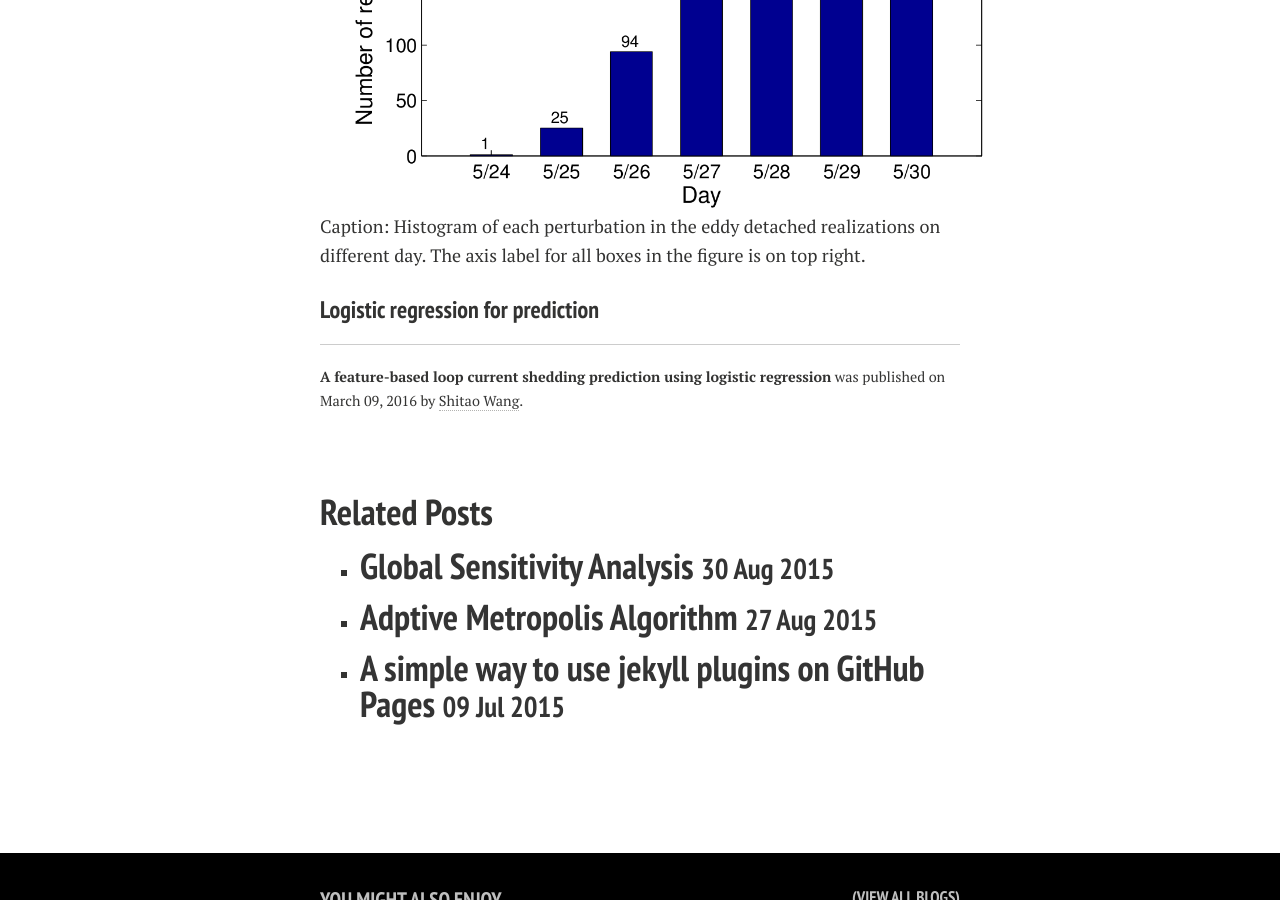
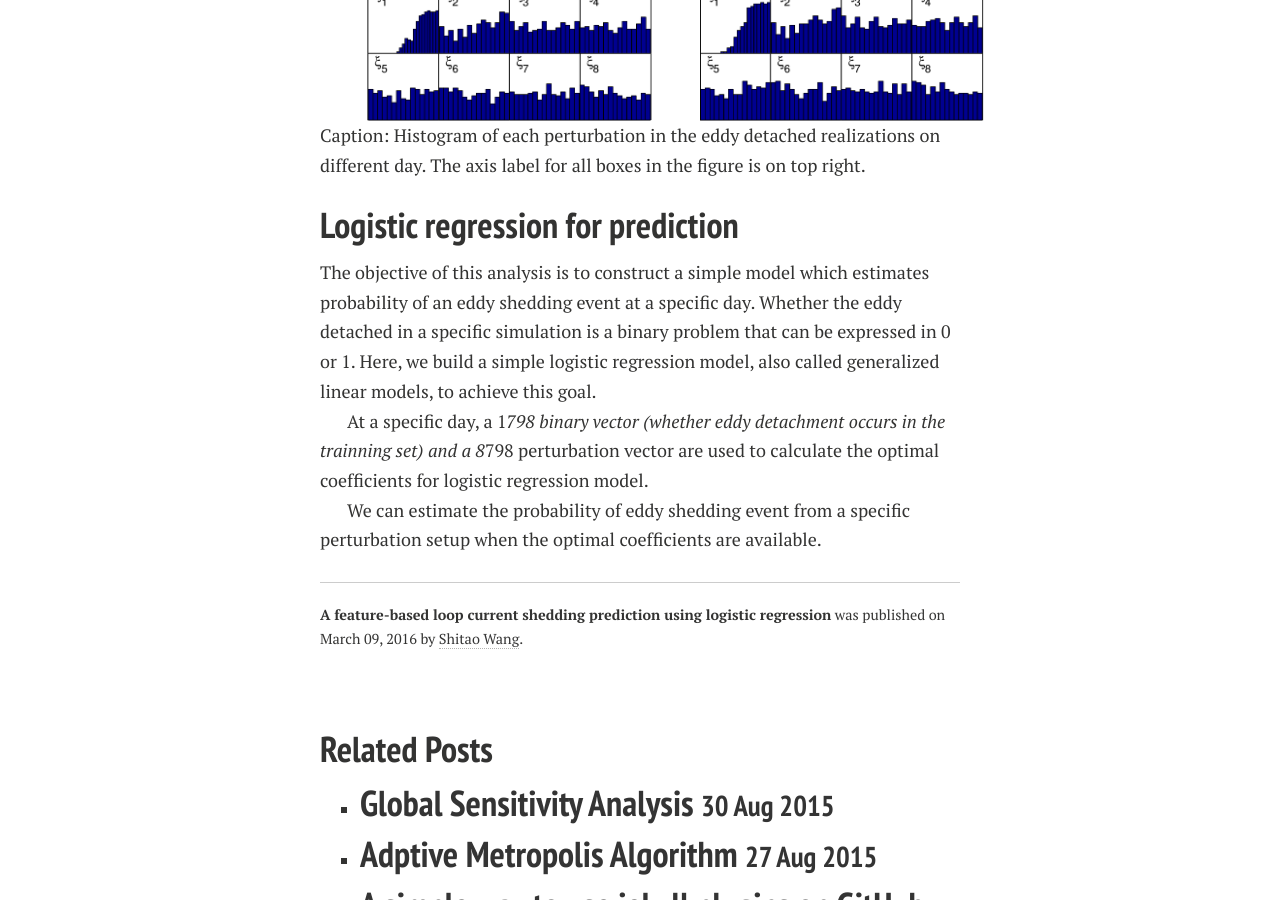
Before and after one commit to Shitao-zz/shitao.github.io, a Jekyll site: the page built from _posts/2016-03-09-eddy-shedding.md, in a window 1280 px wide and 900 px high, scrolled down 2636 px. Built offline with Jekyll 4.4.1, drawn with Linux system fonts in a browser that asks for light colours; nearby versions of some CDN libraries; comment, search, counter and statistics services are not loaded.

Commit message:
eddy shedding v4

```diff
--- a/_posts/2016-03-09-eddy-shedding.md
+++ b/_posts/2016-03-09-eddy-shedding.md
@@ -39,8 +39,20 @@ perturbed in this trainning set.
 Caption: the number of eddy detached realizations out of the entire training
 set.
 
-<img src="/images/eddy-shedding/shedding_statistics.png">
+<img src="/images/eddy-shedding/perturbation.png">
 Caption: Histogram of each perturbation in the eddy detached realizations on
 different day. The axis label for all boxes in the figure is on top right.
 
-### Logistic regression for prediction
+## Logistic regression for prediction
+The objective of this analysis is to construct a simple model which estimates
+probability of an eddy shedding event at a specific day.  Whether the eddy
+detached in a specific simulation is a binary problem that can be expressed in 0
+or 1. Here, we build a simple logistic regression model, also called generalized
+linear models, to achieve this goal.
+
+At a specific day, a 1*798 binary vector (whether eddy detachment occurs in the
+trainning set) and a 8*798 perturbation vector are used to calculate the optimal
+coefficients for logistic regression model.
+
+We can estimate the probability of eddy shedding event from a specific
+perturbation setup when the optimal coefficients are available.
```
Also changed, not shown: images/eddy-shedding/perturbation.png (added), images/eddy-shedding/shedding_statistics.png.
